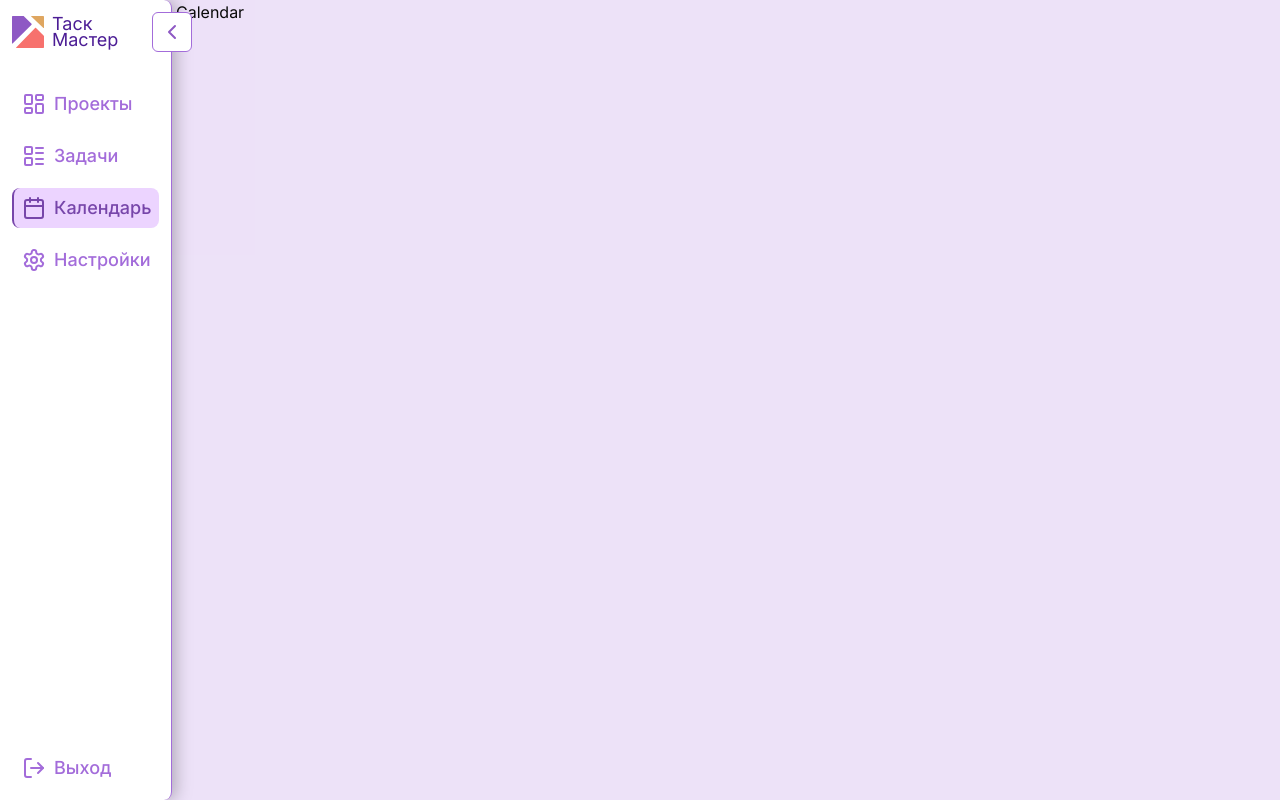
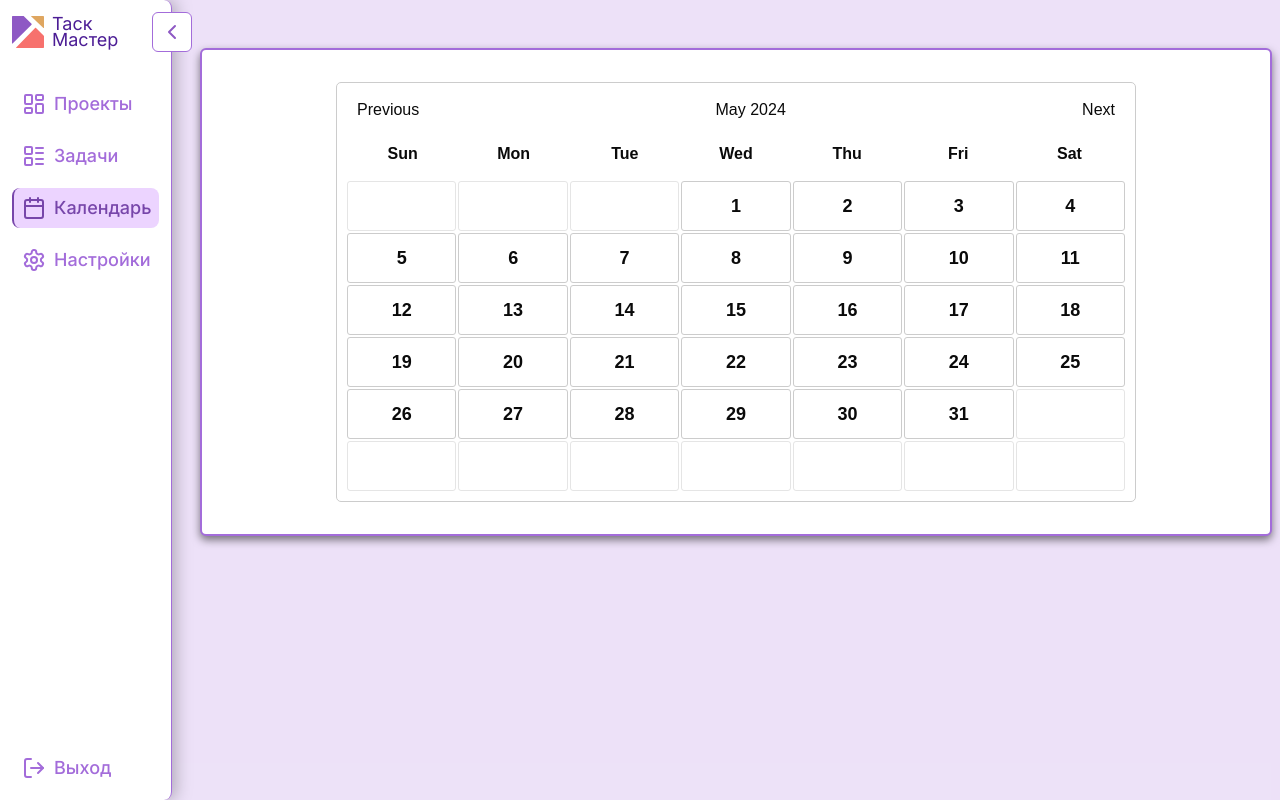
Before and after one commit to alenanish/frontend, a Next.js app: page /calendar in a window 1280 px wide. Built offline with nearby package versions, Linux system fonts and the light colour scheme; sample sign-in values are in the browser's storage.

Commit message:
Calendar component

```diff
--- a/app/(platform)/(pages)/_components/sidebar.tsx
+++ b/app/(platform)/(pages)/_components/sidebar.tsx
@@ -9,6 +9,7 @@ import "@/app/style.css";
 import { LayoutDashboard, LayoutList, Calendar, Settings, LogOut } from "lucide-react";
 import { useRouter, usePathname } from "next/navigation";
 import axios from "axios";
+import { headers } from "next/headers";
 
 
 
@@ -17,6 +18,12 @@ export const Sidebar = ( {expanded} : {expanded: boolean} ) => {
     const pathname = usePathname();
 
     const handleLogOut = () => {
+        axios.post('http://localhost:8000/api/settings/logout/', localStorage.getItem('auth'), {
+            headers: {
+                'Authorization': 'Bearer ' + localStorage.getItem('auth'),
+              }
+        })
+
         localStorage.removeItem('auth');
         localStorage.removeItem('refresh');
         router.push('/sign-in')
--- /dev/null
+++ b/app/(platform)/(pages)/calendar/_components/calendar.css
@@ -0,0 +1,100 @@
+/* Calendar.css */
+
+.calendar-container {
+    display: flex;
+    flex-direction: column;
+    width: 100%;
+    max-width: 800px;
+    margin: 20px auto;
+    border: 1px solid #ccc;
+    border-radius: 5px;
+    padding: 10px;
+    font-family: sans-serif;
+  }
+
+  .calendar-header {
+    display: flex;
+    justify-content: space-between;
+    align-items: center;
+    margin-bottom: 10px;
+  }
+
+  .calendar-header button {
+    background-color: transparent;
+    border: none;
+    cursor: pointer;
+    font-size: 16px;
+    padding: 5px 10px;
+  }
+
+  .calendar-weekdays {
+    display: flex;
+    justify-content: space-around;
+    margin-bottom: 10px;
+  }
+
+  .calendar-weekdays div {
+    text-align: center;
+    width: calc(100% / 7);
+    padding: 5px 0;
+    font-weight: bold;
+  }
+
+  .calendar-grid {
+    display: grid;
+    grid-template-columns: repeat(7, 1fr);
+    gap: 2px;
+  }
+
+  .calendar-cell {
+    display: flex;
+    flex-direction: column;
+    align-items: center;
+    justify-content: center;
+    height: 50px;
+    border: 1px solid #ccc;
+    border-radius: 3px;
+    text-align: center;
+    padding: 5px;
+    cursor: pointer;
+  }
+
+  .calendar-day {
+    font-size: 18px;
+    font-weight: bold;
+  }
+
+  .calendar-empty {
+    height: 100%;
+  }
+
+  .inactive {
+    opacity: 0.5;
+    cursor: default;
+  }
+
+  .calendar-event {
+    display: block;
+    margin-top: 5px;
+    padding: 3px 5px;
+    border-radius: 3px;
+    font-size: 12px;
+    width: 90%;
+    text-align: left;
+  }
+
+  /* Example event colors */
+  .blue {
+    background-color: lightblue;
+    color: white;
+  }
+
+  .red {
+    background-color: lightcoral;
+    color: white;
+  }
+
+  .green {
+    background-color: lightgreen;
+    color: white;
+  }
--- a/app/(platform)/(pages)/calendar/_components/calendar.tsx
+++ b/app/(platform)/(pages)/calendar/_components/calendar.tsx
@@ -0,0 +1,134 @@
+import React, { useState, useEffect } from 'react';
+import './calendar.css';
+
+
+interface Event {
+  date: string;
+  title: string;
+  color: string;
+}
+
+const Calendar: React.FC = () => {
+  const [currentDate, setCurrentDate] = useState(new Date());
+  const [events, setEvents] = useState<Event[]>([]);
+
+  const getDaysInMonth = (month: number, year: number): number => {
+    return new Date(year, month + 1, 0).getDate();
+  };
+
+
+  const generateCalendar = (): { day: number | null; isCurrentMonth: boolean }[] => {
+    const month = currentDate.getMonth();
+    const year = currentDate.getFullYear();
+    const daysInMonth = getDaysInMonth(month, year);
+    const firstDay = new Date(year, month, 1).getDay(); // 0 (Sunday) - 6 (Saturday)
+
+    const calendar: { day: number | null; isCurrentMonth: boolean }[] = [];
+
+
+    let dayIndex = 0;
+    for (let i = 0; i < 7; i++) {
+      if (i >= firstDay) {
+        calendar.push({
+          day: dayIndex + 1,
+          isCurrentMonth: true,
+        });
+        dayIndex++;
+      } else {
+        calendar.push({
+          day: null,
+          isCurrentMonth: false,
+        });
+      }
+    }
+
+    for (let week = 1; week < 6; week++) {
+      for (let day = 0; day < 7; day++) {
+        if (dayIndex < daysInMonth) {
+          calendar.push({
+            day: dayIndex + 1,
+            isCurrentMonth: true,
+          });
+          dayIndex++;
+        } else {
+          calendar.push({
+            day: null,
+            isCurrentMonth: false,
+          });
+        }
+      }
+    }
+
+    return calendar;
+  };
+
+
+  const prevMonth = () => {
+    setCurrentDate(new Date(currentDate.getFullYear(), currentDate.getMonth() - 1, 1));
+  };
+
+
+  const nextMonth = () => {
+    setCurrentDate(new Date(currentDate.getFullYear(), currentDate.getMonth() + 1, 1));
+  };
+
+
+  const getEventsForDay = (day: number): Event[] => {
+    return events.filter((event) => {
+      const eventDate = new Date(event.date);
+      return eventDate.getDate() === day &&
+        eventDate.getMonth() === currentDate.getMonth() &&
+        eventDate.getFullYear() === currentDate.getFullYear();
+    });
+  };
+
+  // Sample event data
+  useEffect(() => {
+    setEvents([
+      { date: '2024-03-15', title: 'Meeting with Client A', color: 'blue' },
+      { date: '2024-03-22', title: 'Project Deadline', color: 'red' },
+      { date: '2024-03-29', title: 'Team Lunch', color: 'green' },
+    ]);
+  }, []);
+
+  return (
+    <div className="calendar-container">
+      <div className="calendar-header">
+        <button onClick={prevMonth}>Previous</button>
+        <h2>{currentDate.toLocaleString('default', { month: 'long', year: 'numeric' })}</h2>
+        <button onClick={nextMonth}>Next</button>
+      </div>
+
+      <div className="calendar-weekdays">
+        <div>Sun</div>
+        <div>Mon</div>
+        <div>Tue</div>
+        <div>Wed</div>
+        <div>Thu</div>
+        <div>Fri</div>
+        <div>Sat</div>
+      </div>
+
+      <div className="calendar-grid">
+        {generateCalendar().map((day, index) => (
+          <div key={index} className={`calendar-cell ${day.isCurrentMonth ? '' : 'inactive'}`}>
+            {day.day ? (
+              <>
+                <span className="calendar-day">{day.day}</span>
+                {getEventsForDay(day.day).map((event, eventIndex) => (
+                  <div key={eventIndex} className={`calendar-event ${event.color}`}>
+                  {event.title}
+                </div>
+              ))}
+            </>
+          ) : (
+            <span className="calendar-empty"></span>
+          )}
+        </div>
+      ))}
+    </div>
+  </div>
+);
+};
+
+export default Calendar;
--- a/app/(platform)/(pages)/calendar/page.tsx
+++ b/app/(platform)/(pages)/calendar/page.tsx
@@ -1,20 +1,32 @@
-const CalendardPage = () => {
+"use client";
 
-    const tasks = [
-        {id: 1, title: "За 1", description: "задача 1",  deadline: "2024-06-12", priority: 'Средний', board: '2'},
-        {id: 2, title: "Задача 2", description: "", deadline: "2024-06-12", priority: 'Высокий', board: '3'},
-        {id: 3, title: "Задача 3", description: "jdfak jsdnfsa", deadline: "2024-06-12", priority: 'Низкий', board: '2'},
-        {id: 4, title: "Задача 4", description: "",  deadline: "2024-06-12", priority: 'Средний', board: '5'},
-        {id: 5, title: "Задача 5", description: "sljkl k", deadline: "2024-06-12", priority: 'Средний', board: '1'},
+import React, { useEffect, useState } from 'react';
+import axios from 'axios';
+import Calendar from './_components/calendar';
 
 
-    ];
+const CalendarPage = () => {
+
+
+    return (
+        <div className=" flex flex-col gap-2 items-start m-2 p-4 h-full w-full" >
+
+            <div className="flex w-full flex-row items-center py-2 gap-4 h-max justify-between ">
+                <h1 className="block text-3xl font-medium text-neutral-800">
+
+                </h1>
+
+            </div>
+
+            <div className="bg-white flex flex-wrap gap-4 border-2 border-primary items-stretch p-3
+                         shadow-[0px_4px_8px_rgba(0,0,0,0.5)] rounded-md h-full w-full">
+                            <Calendar />
 
 
 
-    return (
-        <>Calendar</>
+            </div>
+        </div>
     );
 };
 
-export default CalendardPage;
+export default CalendarPage;
--- a/app/(platform)/(pages)/tasks/_components/task.tsx
+++ b/app/(platform)/(pages)/tasks/_components/task.tsx
@@ -12,16 +12,15 @@ const Task = ({ id, title, priority, deadline, description, on_board } : {id: nu
        <div className="w-1/5  font-medium">{title}</div>
        <div className="w-1/5 ">{deadline.split("-").reverse().join(".") }</div>
        <div className="w-1/5 ">
-            <div className={`${priority == 'Высокий' ? " bg-accent/10  border-accent/40 text-accent" :"" }
+            <div className={`${priority === 'high' ? " bg-accent/10  border-accent/40 text-accent" :"" }
 
-                ${priority === 'Средний' ? " bg-[#F8D7B5]  border-[#CD8F3C] text-[#A16500]"  : ""}
-                ${priority === 'Низкий' ? "bg-green-100  border-green-400 text-green-600" : "" }
+                ${priority === 'medium' ? " bg-[#F8D7B5]  border-[#CD8F3C] text-[#A16500]"  : ""}
+                ${priority === 'low' ? "bg-green-100  border-green-400 text-green-600" : "" }
 
                  border text-sm items-center gap-1 rounded-md p-0.5 w-fit h-fit`}>
-                    { priority }
+                    { priority === 'high' ? 'Высокий' : priority === 'medium'? 'Средний' : 'Низкий' }
                 </div>
        </div>
-
        <div className="w-1/5  text-clip">{description}</div>
         <Button className="w-1/5 justify-start " asChild  variant="link">
                 <Link href={`/project/${on_board}/board`}>На доске</Link>
--- a/app/(platform)/(pages)/tasks/page.tsx
+++ b/app/(platform)/(pages)/tasks/page.tsx
@@ -26,6 +26,7 @@ const TasksPage = () => {
               'Authorization': 'Bearer ' + localStorage.getItem('auth'),
             }
           })
+          console.log(response.data)
           setTasks(response.data);
           console.log(Tasks)
         } catch (error) {
```
Also changed, not shown: app/(platform)/(pages)/settings/page.tsx (+73 -35 lines).
